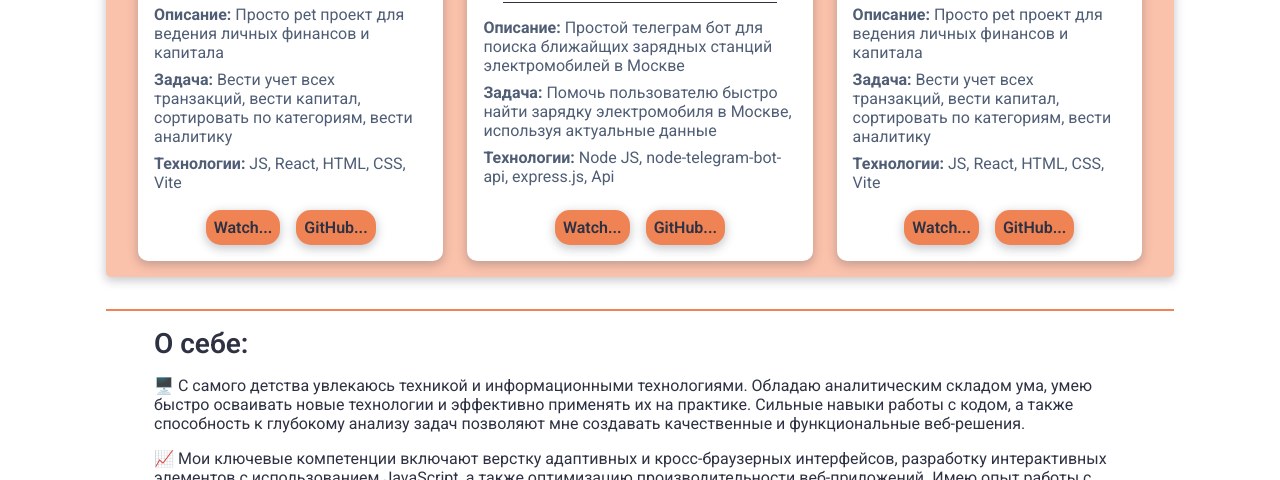
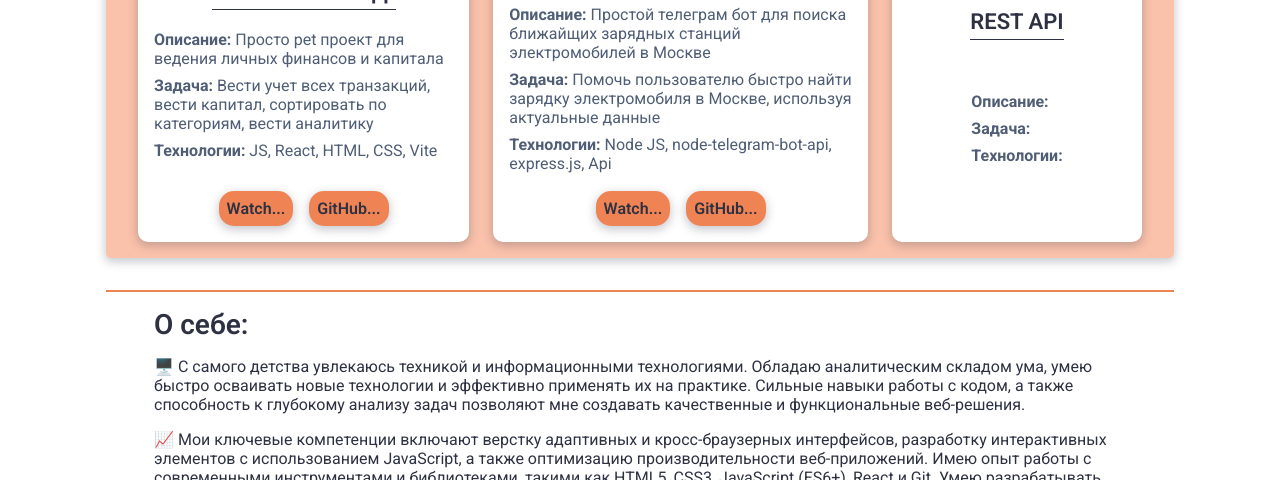
Before and after one commit to anikeydev/my-portfolio-site, a website built with webpack: page index.html in a window 1280 px wide. Shown: the part 620-1100 px from the top of the page. Built offline with nearby package versions, Linux system fonts and the light colour scheme.

Commit message:
dev rest

```diff
--- a/src/index.js
+++ b/src/index.js
@@ -3,7 +3,7 @@ import './styles/reset.css'
 
 import reactFinanceAppImg from './assets/financeapp.png'
 import searchEnergyTelegramBot from './assets/searchEnergyTelegramBot.jpg'
-import avatar from './assets/avatar.jpg'
+import inWork from './assets/inWork.png'
 
 const projects = [
   {
@@ -49,25 +49,25 @@ const projects = [
     linkGH: 'https://github.com/anikeydev/searchEnergy-teleram-bot',
   },
   {
-    imgPath: avatar,
+    imgPath: inWork,
     imgAlt: 'rest api',
     name: 'REST API',
     description: [
       {
         title: 'Описание:',
-        text: 'Просто pet проект для ведения личных финансов и капитала',
+        text: '',
       },
       {
         title: 'Задача:',
-        text: 'Вести учет всех транзакций, вести капитал, сортировать по категориям, вести аналитику',
+        text: '',
       },
       {
         title: 'Технологии:',
-        text: 'JS, React, HTML, CSS, Vite',
+        text: '',
       },
     ],
-    link: 'https://react-finance-app.onrender.com/',
-    linkGH: 'https://github.com/anikeydev/react-finance-app',
+    link: null,
+    linkGH: null,
   },
 ]
 
@@ -101,11 +101,15 @@ const liItems = projects
               >Watch...</a>`
                   : ''
               }
-              <a
+              ${
+                item.linkGH
+                  ? `<a
                   class="projects__link"
                   href=${item.linkGH}
                   target="_blank"
-              >GitHub...</a>
+              >GitHub...</a>`
+                  : ''
+              }
             </div>
         </li>   `
   })
--- a/src/styles/projects.sass
+++ b/src/styles/projects.sass
@@ -8,6 +8,7 @@
         gap: 1.5rem
     &__item
         display: flex
+        min-width: 250px
         flex-direction: column
         align-items: center
         justify-content: space-between
```
Also changed, not shown: src/assets/inWork.png (added).
